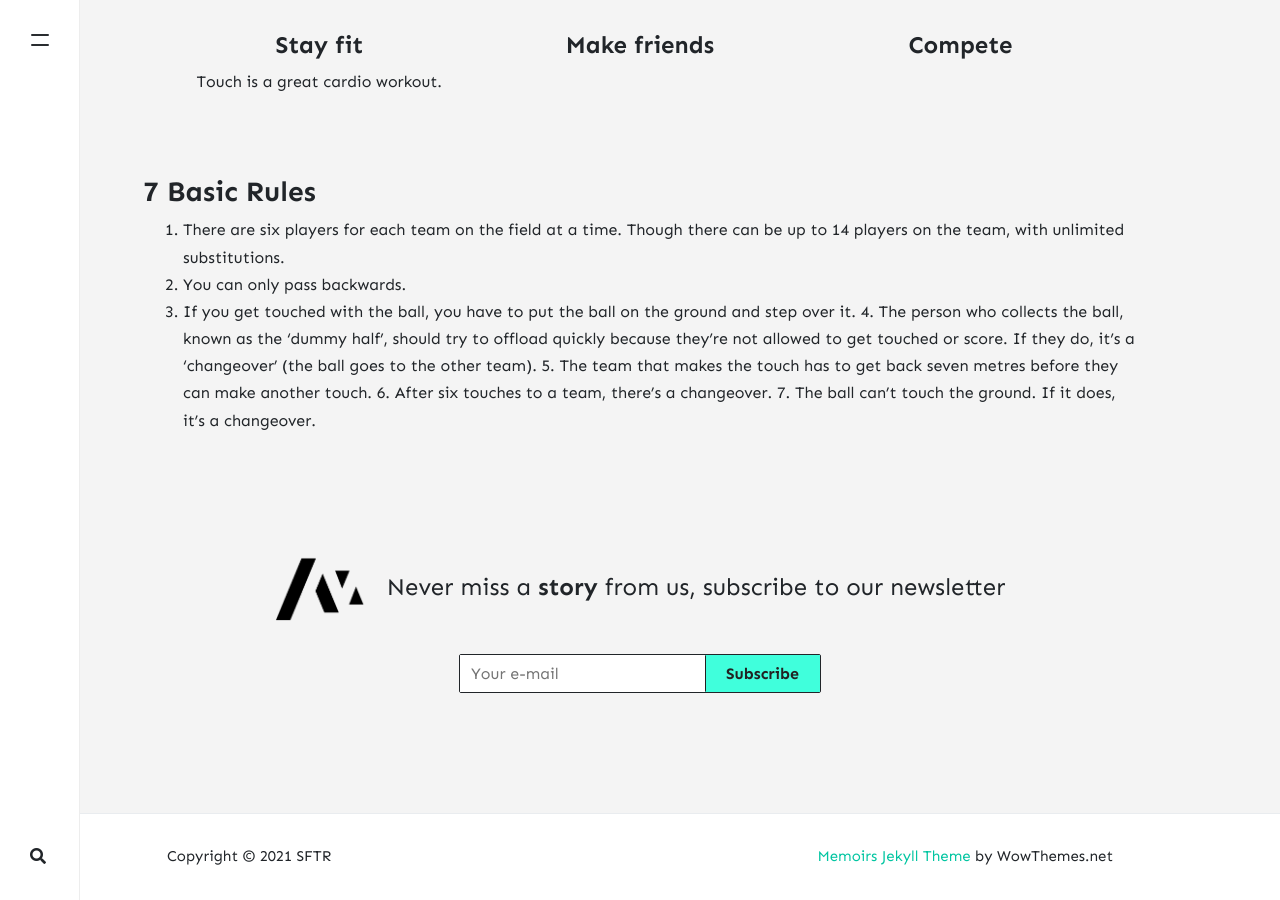
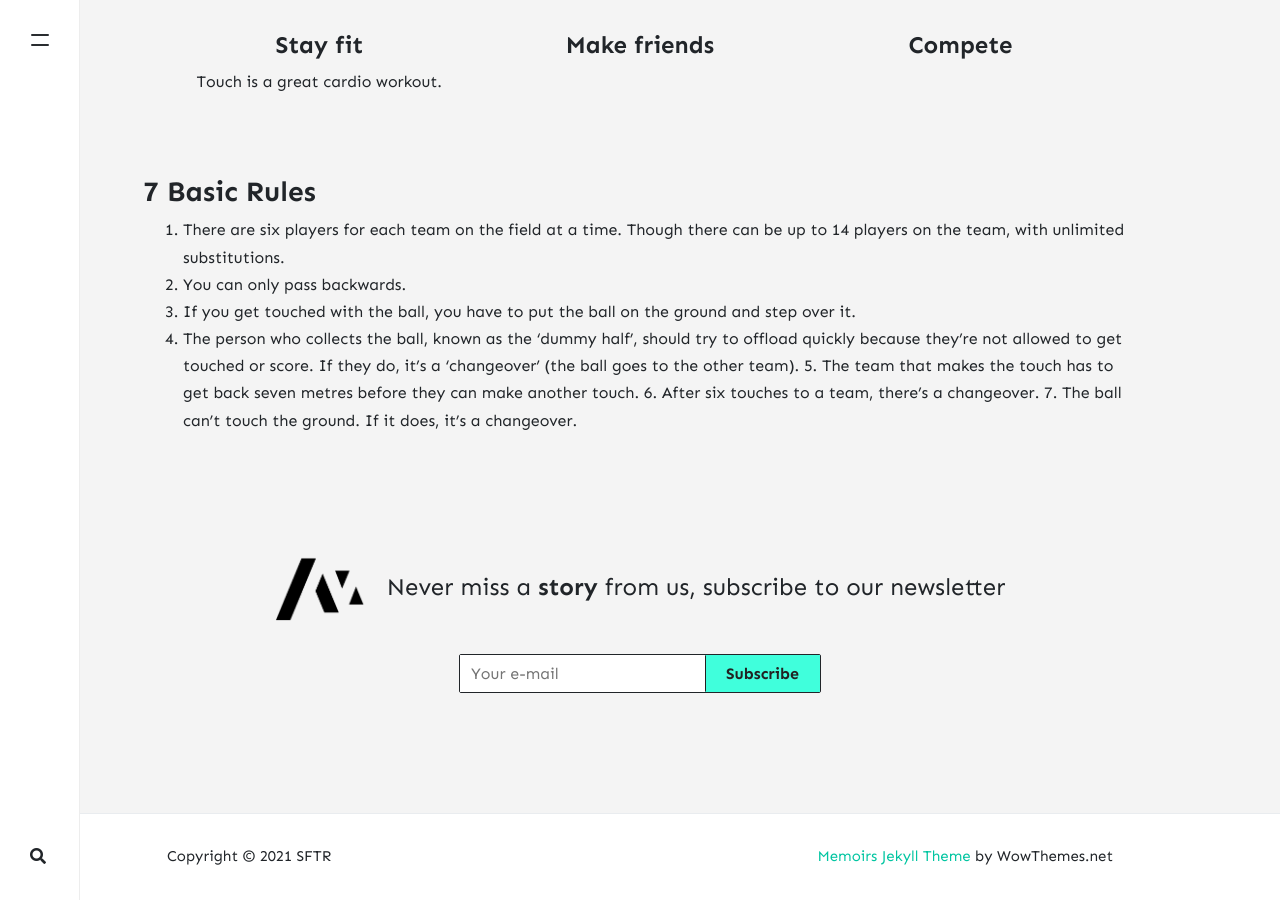
Before and after one commit to stackbit-projects/blue-triceratops-4f502, a Jekyll site: the page built from _pages/about.md, in a window 1280 px wide and 900 px high, scrolled down 712 px. Built offline with Jekyll 4.4.1, drawn with Linux system fonts in a browser that asks for light colours; nearby versions of some CDN libraries; comment, search, counter and statistics services are not loaded.

Commit message:
home.html: changed

```diff
--- a/_layouts/home.html
+++ b/_layouts/home.html
@@ -68,8 +68,8 @@ permalink: "/home.html"
 <ol>
 <li>There are six players for each team on the field at a time. Though there can be up to 14 players on the team, with unlimited substitutions.</li>
 <li>You can only pass backwards.</li>
-<li>If you get touched with the ball, you have to put the ball on the ground and step over it.
-4. The person who collects the ball, known as the ‘dummy half’, should try to offload quickly because they’re not allowed to get touched or score. If they do, it’s a ‘changeover’ (the ball goes to the other team).
+<li>If you get touched with the ball, you have to put the ball on the ground and step over it.</li>
+<li>The person who collects the ball, known as the ‘dummy half’, should try to offload quickly because they’re not allowed to get touched or score. If they do, it’s a ‘changeover’ (the ball goes to the other team).
 5. The team that makes the touch has to get back seven metres before they can make another touch.
 6. After six touches to a team, there’s a changeover.
 7. The ball can’t touch the ground. If it does, it’s a changeover.
```
